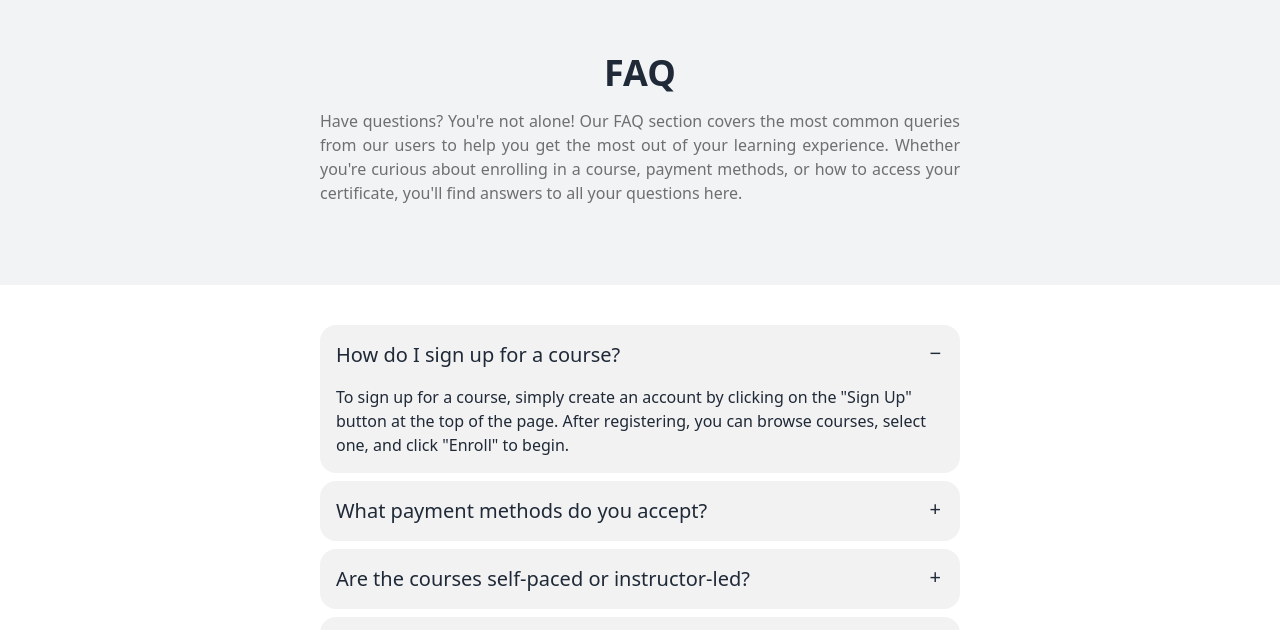
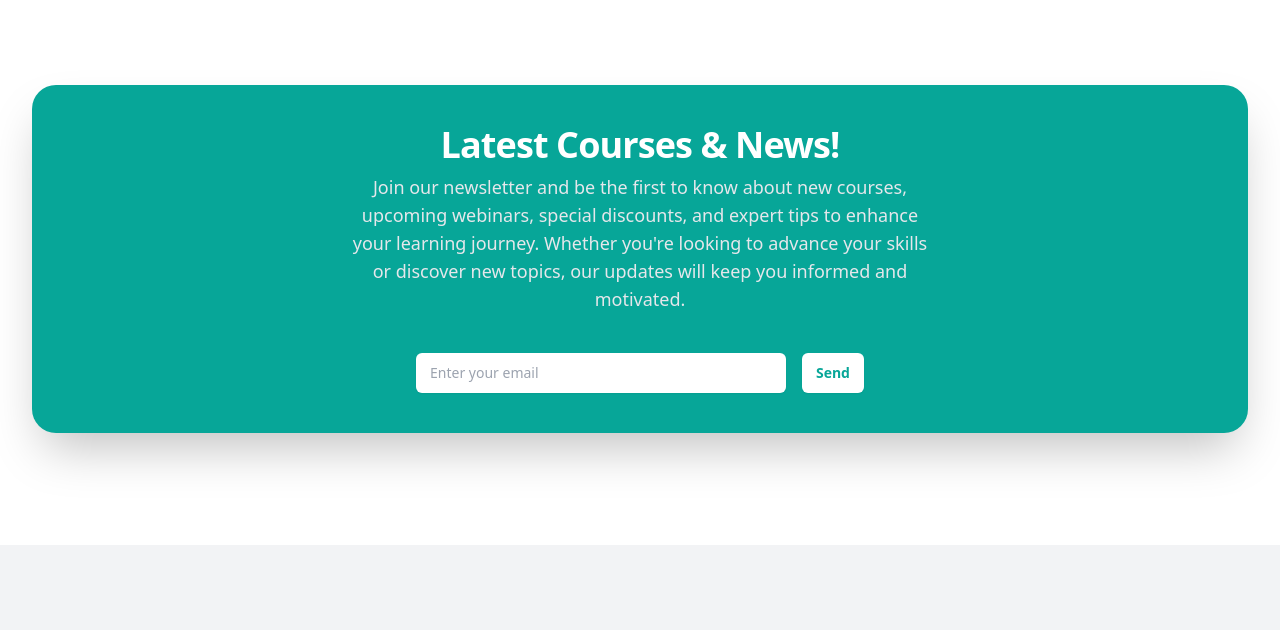
Before and after one commit to Majharulislam1/EdCare, a React (Vite) app: page / in a window 1280 px wide. Shown: the part 779-1409 px from the top of the page. Built offline with nearby package versions, Linux system fonts and the light colour scheme; no server answers.

Commit message:
Newsletter  card add

```diff
--- a/src/Components/Home.jsx
+++ b/src/Components/Home.jsx
@@ -1,5 +1,6 @@
 import Faq_section from "./Faq_section";
 import Hero from "./Hero";
+import Newsletter_card from "./Newsletter_card";
 import Study_session_home from "./Study_session_home";
 import Tutor_home_section from "./Tutor_home_section";
 
@@ -11,6 +12,7 @@ const Home = () => {
              <Hero></Hero>
              <Study_session_home></Study_session_home>
              <Tutor_home_section></Tutor_home_section>
+             <Newsletter_card></Newsletter_card>
              <Faq_section></Faq_section>
         </div>
     );
--- /dev/null
+++ b/src/Components/Newsletter_card.jsx
@@ -0,0 +1,33 @@
+import React from 'react';
+
+const Newsletter_card = () => {
+    return (
+        <div>
+            <div className="mx-auto lg:my-28 md:my-28 sm:my-24 max-w-7xl px-6   lg:px-8">
+                <div
+                    className="relative isolate overflow-hidden bg-primary px-6 py-10 shadow-2xl rounded-2xl sm:rounded-3xl sm:px-4 ">
+
+                    <h2 className="mx-auto max-w-2xl text-center text-3xl font-bold tracking-tight text-white sm:text-4xl">Latest Courses & News!
+                    </h2>
+
+                    <p className="mx-auto mt-2 max-w-xl text-center text-lg   text-gray-200">
+                    Join our newsletter and be the first to know about new courses, upcoming webinars, special discounts, and expert tips to enhance your learning journey. Whether you're looking to advance your skills or discover new topics, our updates will keep you informed and motivated.
+                    </p>
+
+                    <form className="mx-auto mt-10 flex max-w-md gap-x-4">
+
+                        <label for="email-address" className="sr-only">Email address</label>
+                        <input id="email-address" name="email" type="email" autoComplete="email" required="" className="min-w-0 flex-auto rounded-md border-0 bg-white px-3.5 py-2 text-primary shadow-sm    outline-none   sm:text-sm sm:leading-6" placeholder="Enter your email" />
+
+                            <button type="submit" className="flex-none rounded-md bg-white px-3.5 py-2.5 text-sm font-semibold text-primary shadow-sm hover:bg-gray-100 focus-visible:outline focus-visible:outline-2 focus-visible:outline-offset-2 focus-visible:outline-white">Send</button>
+                    </form>
+
+
+
+                </div>
+            </div>
+        </div>
+    );
+};
+
+export default Newsletter_card;
```
